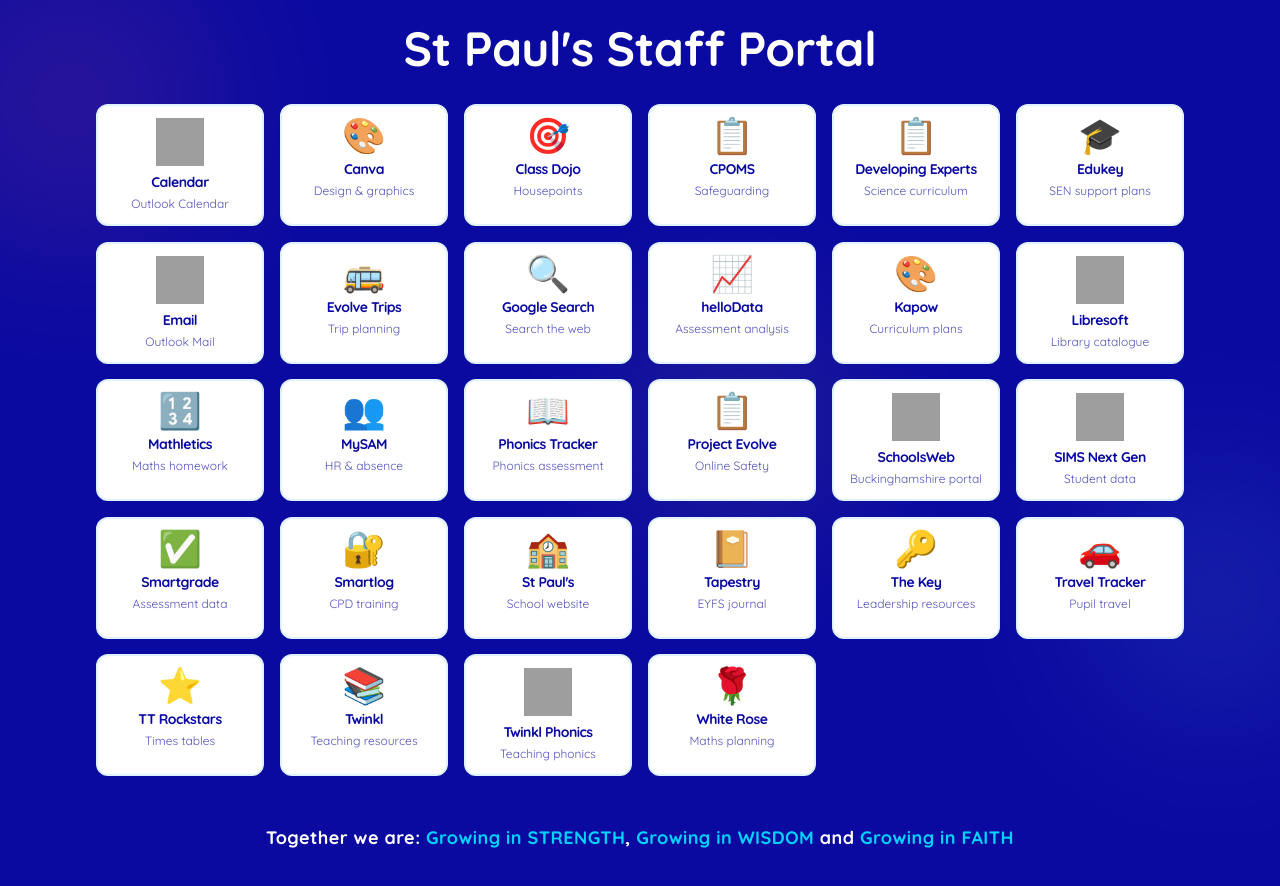
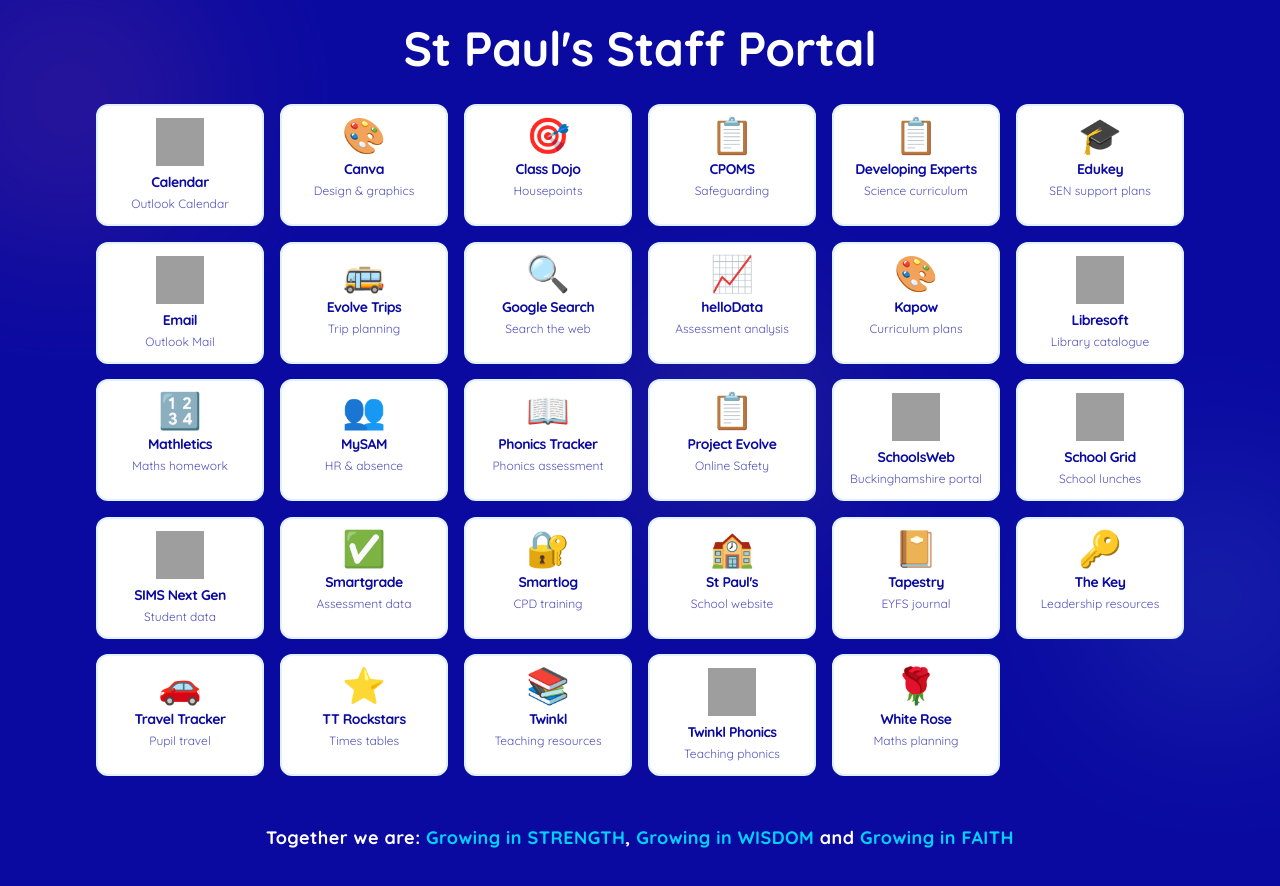
Before and after one commit to stpaulswooburn/staff, a plain HTML site: page index.html in a window 1280 px wide. Shown: the top 886 px of the page. Drawn offline with nearby package versions, Linux system fonts and the light colour scheme; grey boxes are pictures that could not be loaded.

Commit message:
school grid added

```diff
--- a/index.html
+++ b/index.html
@@ -85,6 +85,8 @@
     .tile:nth-child(24) { animation-delay: 1.2s; }
     .tile:nth-child(25) { animation-delay: 1.25s; }
     .tile:nth-child(26) { animation-delay: 1.3s; }
+    .tile:nth-child(27) { animation-delay: 1.35s; }
+    .tile:nth-child(28) { animation-delay: 1.4s; }
 
     .tile-icon {
       font-size: 2.2rem;
@@ -204,6 +206,11 @@
     <div class="tile-icon mb-2" style="display: flex; align-items: center; justify-content: center;">
         <img src="https://www.buckinghamshire.gov.uk/static/images/bc-logo-high-res.6b22d14dad18.png" alt="SchoolsWeb" loading="lazy" style="max-width: 48px; max-height: 48px; width: 48px; height: 48px;" onerror="this.style.display='none'; this.parentElement.textContent='🏢';">
     </div><h2 class="portal-title text-sm font-bold leading-tight break-words">SchoolsWeb</h2><p class="text-xs mt-1 opacity-70">Buckinghamshire portal</p></a></li>
+
+      <li class="w-full"><a href="https://app.schoolgrid.co.uk/login.aspx?ReturnUrl=%2Fpreorder.aspx" target="_blank" rel="noopener noreferrer" class="tile block rounded-xl p-3 text-center no-underline cursor-pointer flex flex-col h-full" style="background: var(--card-color); border: 2px solid #E0F2FE; color: var(--text-color);">
+    <div class="tile-icon mb-2" style="display: flex; align-items: center; justify-content: center;">
+        <img src="https://schoolfoodshow.co.uk/sites/default/files/styles/640_xxx/public/logo/schoolgrid.png?itok=xIOHUGBq" alt="School Grid" loading="lazy" style="max-width: 48px; max-height: 48px; width: 48px; height: 48px;" onerror="this.style.display='none'; this.parentElement.textContent='🍴';">
+    </div><h2 class="portal-title text-sm font-bold leading-tight break-words">School Grid</h2><p class="text-xs mt-1 opacity-70">School lunches</p></a></li>
 
       <li class="w-full"><a href="https://www.home.sims.co.uk/home" target="_blank" rel="noopener noreferrer" class="tile block rounded-xl p-3 text-center no-underline cursor-pointer flex flex-col h-full" style="background: var(--card-color); border: 2px solid #E0F2FE; color: var(--text-color);">
     <div class="tile-icon mb-2" style="display: flex; align-items: center; justify-content: center;">
```
